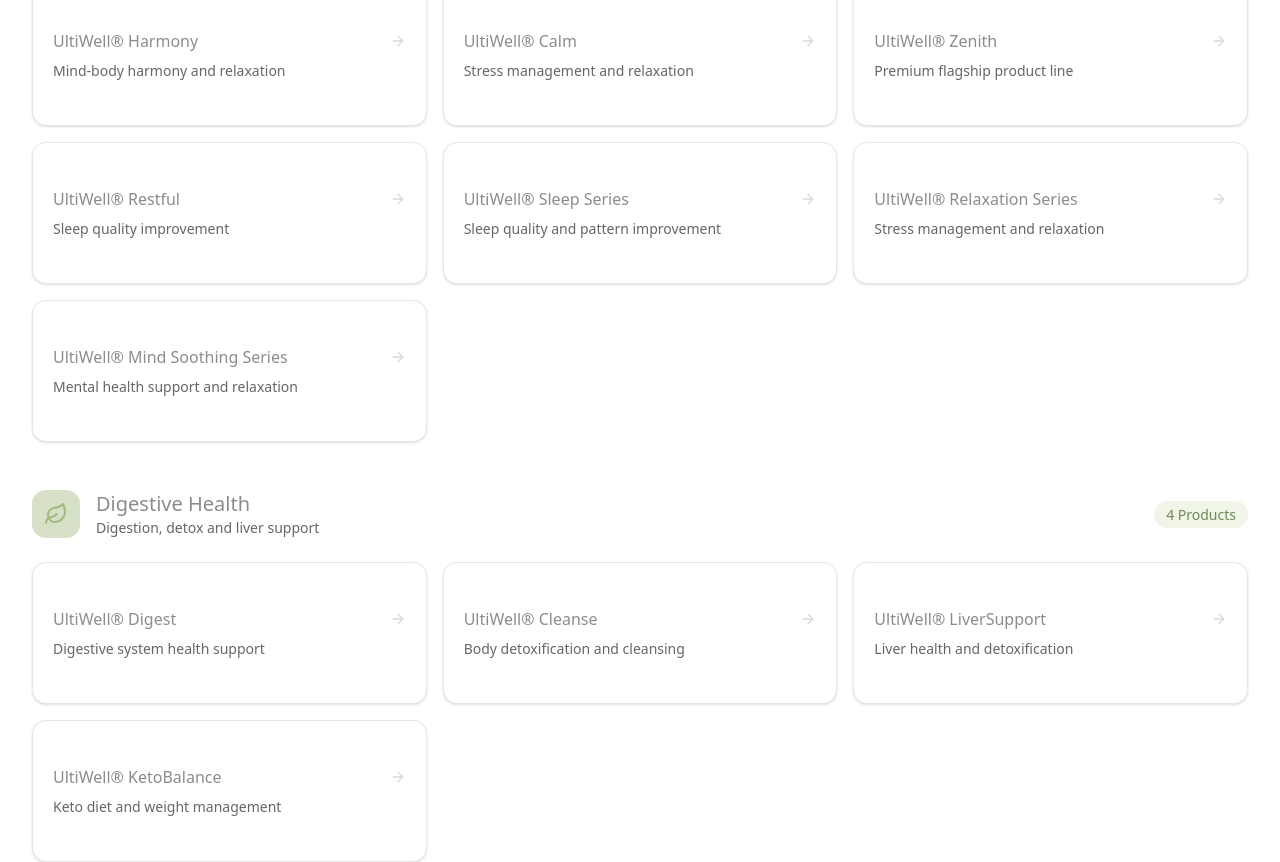
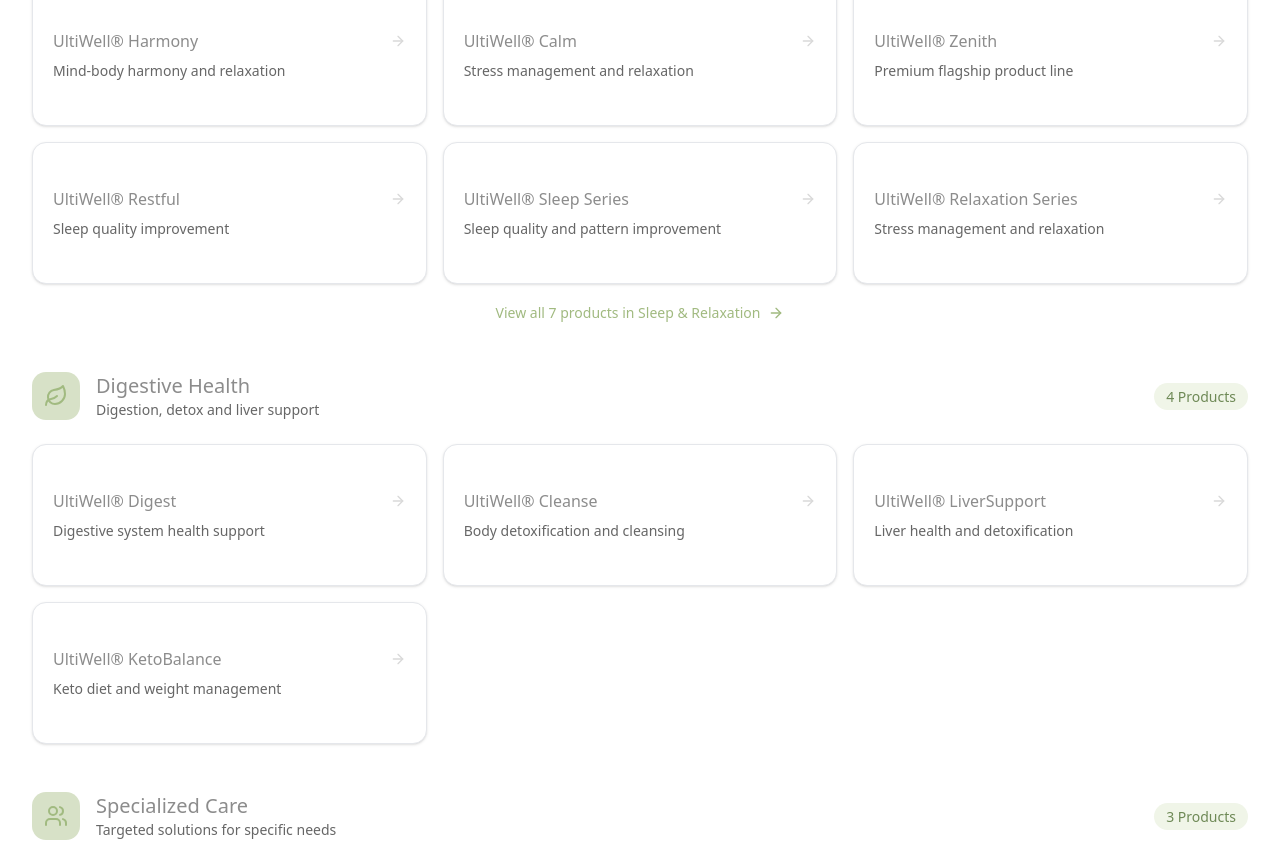
Before and after one commit to envikobio-ux/envikobio, a Next.js app: page /catalogue in a window 1280 px wide. Shown: the part 3198-4060 px from the top of the page. Built offline with nearby package versions, Linux system fonts and the light colour scheme.

Commit message:
feat: 限制catalogue页面每个分类显示最多6个产品
- UltiWell和UltiGlow分类卡片最多显示6个产品
- 超过6个产品的分类显示View all链接
- 优化页面布局和用户体验

```diff
--- a/src/app/catalogue/page.tsx
+++ b/src/app/catalogue/page.tsx
@@ -421,7 +421,7 @@ export default function CataloguePage() {
 
               {/* Products Grid */}
               <div className="grid md:grid-cols-2 lg:grid-cols-3 gap-4">
-                {category.products.map((product, productIndex) => (
+                {category.products.slice(0, 6).map((product, productIndex) => (
                   <Link
                     key={productIndex}
                     href={`/products/ultiwell/${product.id}`}
@@ -441,6 +441,18 @@ export default function CataloguePage() {
                   </Link>
                 ))}
               </div>
+              {category.products.length > 6 && (
+                <div className="mt-4 text-center">
+                  <Link
+                    href={`/products/ultiwell?category=${category.category.toLowerCase().replace(/\s+/g, '-')}`}
+                    className="inline-flex items-center gap-2 text-sm font-medium transition-colors hover:opacity-80"
+                    style={{ color: '#A1BA80' }}
+                  >
+                    View all {category.products.length} products in {category.category}
+                    <ArrowRight className="w-4 h-4" />
+                  </Link>
+                </div>
+              )}
             </div>
           ))}
         </div>
@@ -486,7 +498,7 @@ export default function CataloguePage() {
 
               {/* Products Grid */}
               <div className="grid md:grid-cols-2 lg:grid-cols-3 gap-4">
-                {category.products.map((product, productIndex) => (
+                {category.products.slice(0, 6).map((product, productIndex) => (
                   <Link
                     key={productIndex}
                     href={`/products/ultiglow/${product.id}`}
@@ -506,6 +518,18 @@ export default function CataloguePage() {
                   </Link>
                 ))}
               </div>
+              {category.products.length > 6 && (
+                <div className="mt-4 text-center">
+                  <Link
+                    href={`/products/ultiglow?category=${category.category.toLowerCase().replace(/\s+/g, '-')}`}
+                    className="inline-flex items-center gap-2 text-sm font-medium transition-colors hover:opacity-80"
+                    style={{ color: '#A1BA80' }}
+                  >
+                    View all {category.products.length} products in {category.category}
+                    <ArrowRight className="w-4 h-4" />
+                  </Link>
+                </div>
+              )}
             </div>
           ))}
         </div>
```
Also changed, not shown: assets/image.png.
